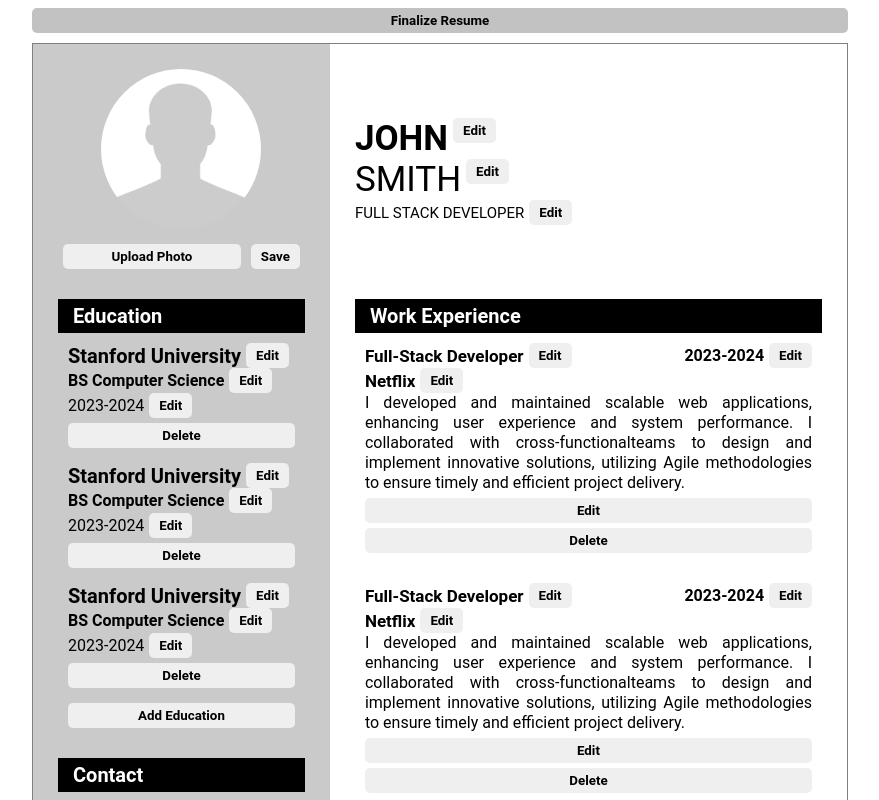
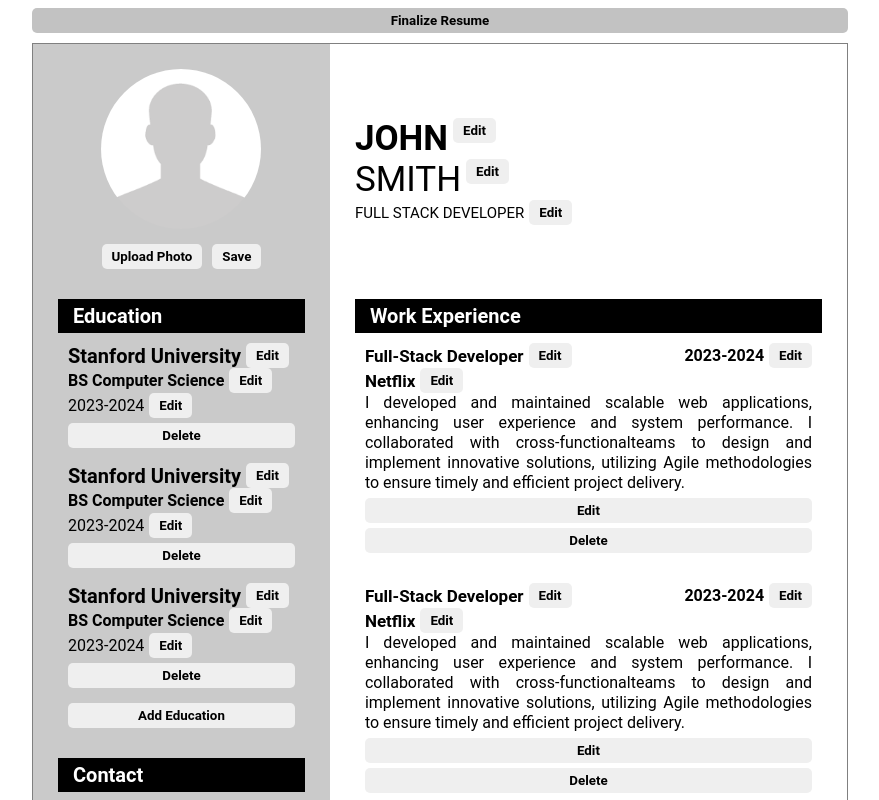
Before and after one commit to Jaizzer/swift-cv, a React (Vite) app: page / in a window 1280 px wide. Both pictures are taken after a click on the button "Change Photo". Shown: the top 800 px of the page, without its empty margins (200-1079 px from the left). Built offline with nearby package versions, Linux system fonts and the light colour scheme.

Commit message:
feat: Style the file uploader button

```diff
--- a/src/Image.jsx
+++ b/src/Image.jsx
@@ -35,7 +35,7 @@ export default function Image() {
                 <form className="image-link">
                     {/* Hide the original input element and access it via the 'Upload Photo' button */}
                     <input type="file" onChange={handleChange} id='upload' ref={imageUploadRef} accept="image/png, image/gif, image/jpeg" hidden/>
-                    <button type="button" onClick={ () => { document.getElementById('upload').click()} }>Upload Photo</button>
+                    <button className="photo-uploader" type="button" onClick={ () => { document.getElementById('upload').click()} }>Upload Photo</button>
                     <button className="save" type="finalize" onClick={handleClick}>
                         Save
                     </button>
--- a/src/index.css
+++ b/src/index.css
@@ -133,7 +133,8 @@ form button,
 form.image-link {
     width: 100%;
     display: grid;
-    grid-template-columns: 1fr auto;
+    grid-template-columns: auto auto;
+    justify-content: center;
     gap: 10px;
 }
 
@@ -307,7 +308,8 @@ button {
 }
 
 #root button.edit:hover,
-#root button.save:hover {
+#root button.save:hover,
+#root button.photo-uploader:hover {
     background-color: #39c267;
     color: white;
 }
```
